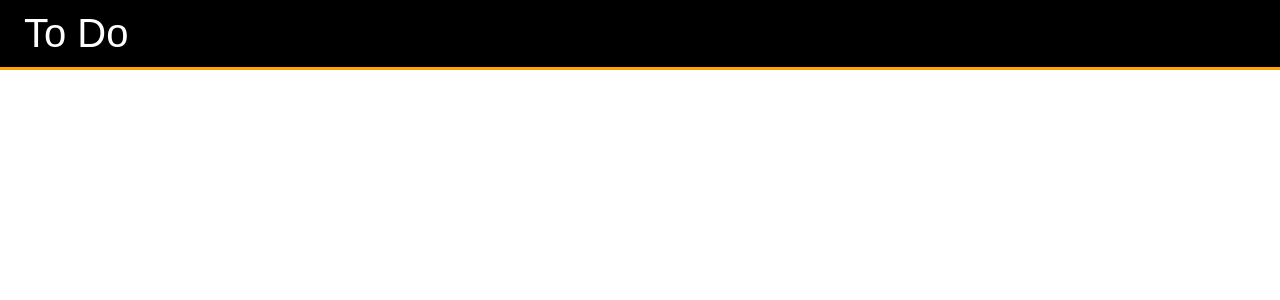
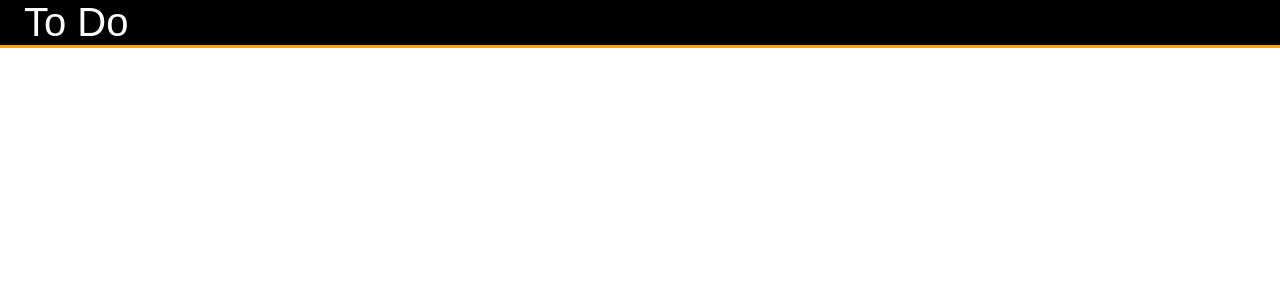
Before and after one commit to taraksh01/to-do, a React (Create React App) app: page / in a window 1280 px wide. Shown: the top 300 px of the page. Built offline with nearby package versions, Linux system fonts and the light colour scheme; a web font is replaced by a local one.

Commit message:
Replaced height with flex styled height

```diff
--- a/src/styles/Header.css
+++ b/src/styles/Header.css
@@ -1,7 +1,7 @@
 header {
   background-color: black;
   color: white;
-  height: 7rem;
+  flex: 0 0 7rem;
   display: flex;
   align-items: center;
   border-bottom: 3px solid orange;
```
